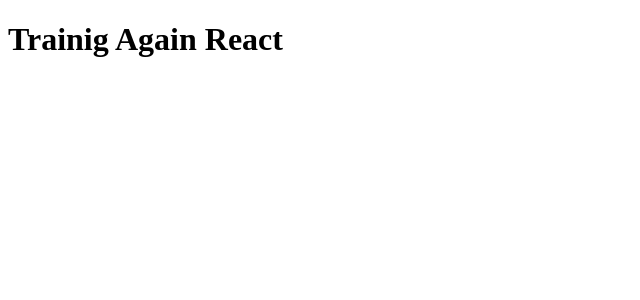
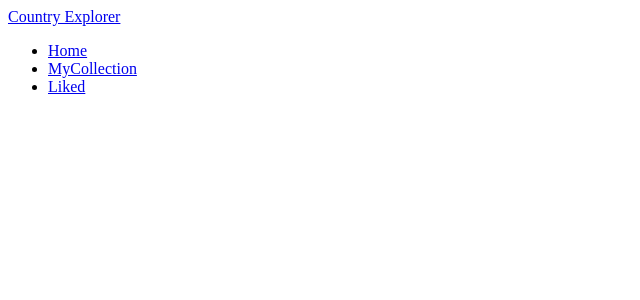
Before and after one commit to SvetlinGG/React-course, a React (Vite) app in the folder React-training/: page / in a window 1280 px wide. Shown: the top 300 px of the page, without its empty margins (0-640 px from the left). Built offline with nearby package versions, Linux system fonts and the light colour scheme.

Commit message:
make header

```diff
--- a/React-training/src/App.jsx
+++ b/React-training/src/App.jsx
@@ -1,13 +1,18 @@
 
 
+import { Routes } from 'react-router'
 import './App.css'
+import Header from './components/Header'
 
 function App() {
 
 
   return (
     <>
-      <h1>Trainig Again React</h1>
+      <Header />
+      <Routes>
+
+      </Routes>
     </>
   )
 }
--- /dev/null
+++ b/React-training/src/components/Header.jsx
@@ -0,0 +1,25 @@
+export default function Header() {
+    return (
+        <header className="header">
+      <div className="header__inner">
+        <a href="/" className="header__logo">
+          Country Explorer
+        </a>
+
+        <nav className="header__nav">
+          <ul className="header__list">
+            <li className="header__item">
+              <a href="/" className="header__link">Home</a>
+            </li>
+            <li className="header__item">
+              <a href="/my-collection" className="header__link">MyCollection</a>
+            </li>
+            <li className="header__item">
+              <a href="/liked" className="header__link">Liked</a>
+            </li>
+          </ul>
+        </nav>
+      </div>
+    </header>
+    );
+}
```
Also changed, not shown: React-training/src/styles/commot.css (added), React-training/src/styles/header.css (added).
